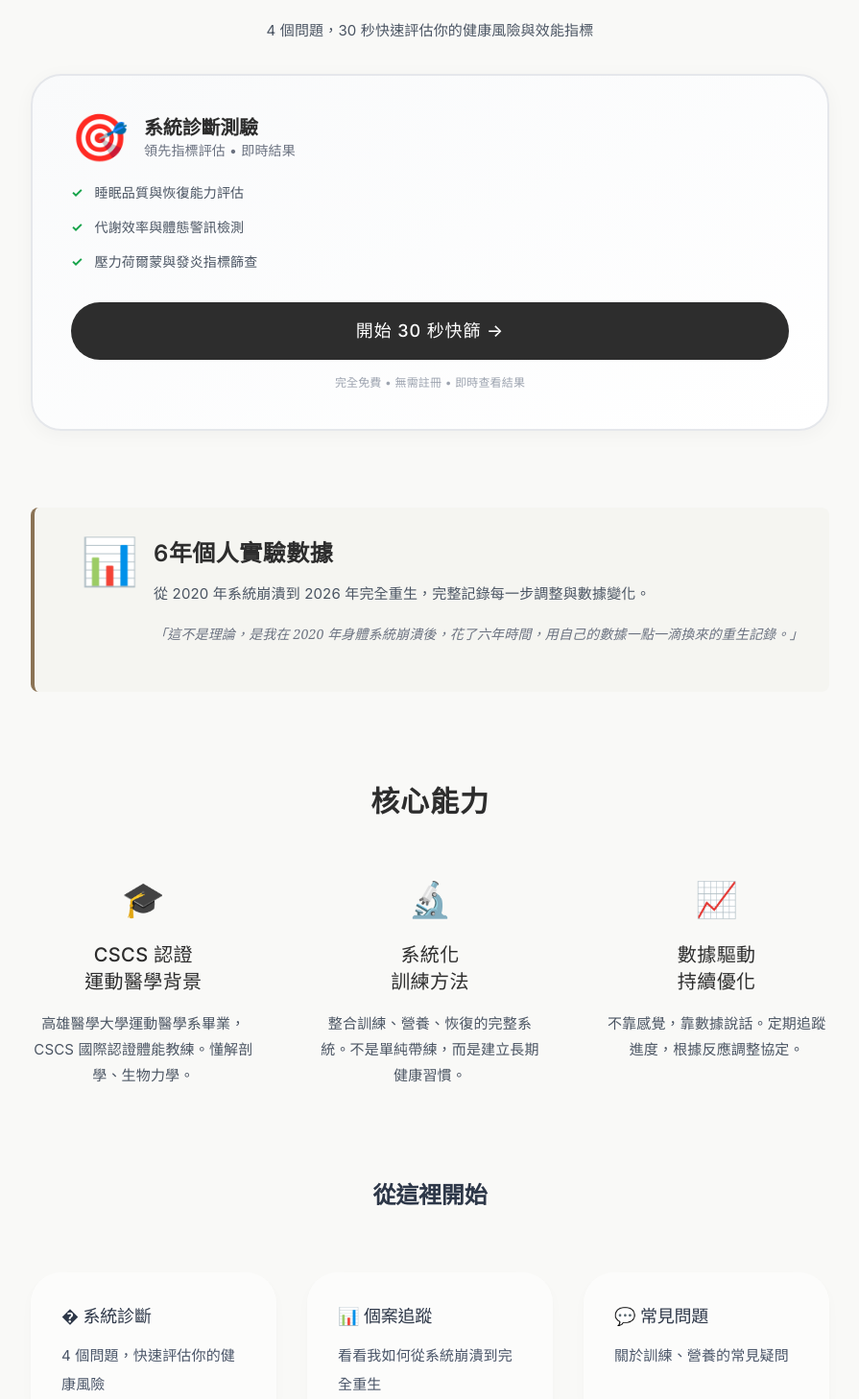
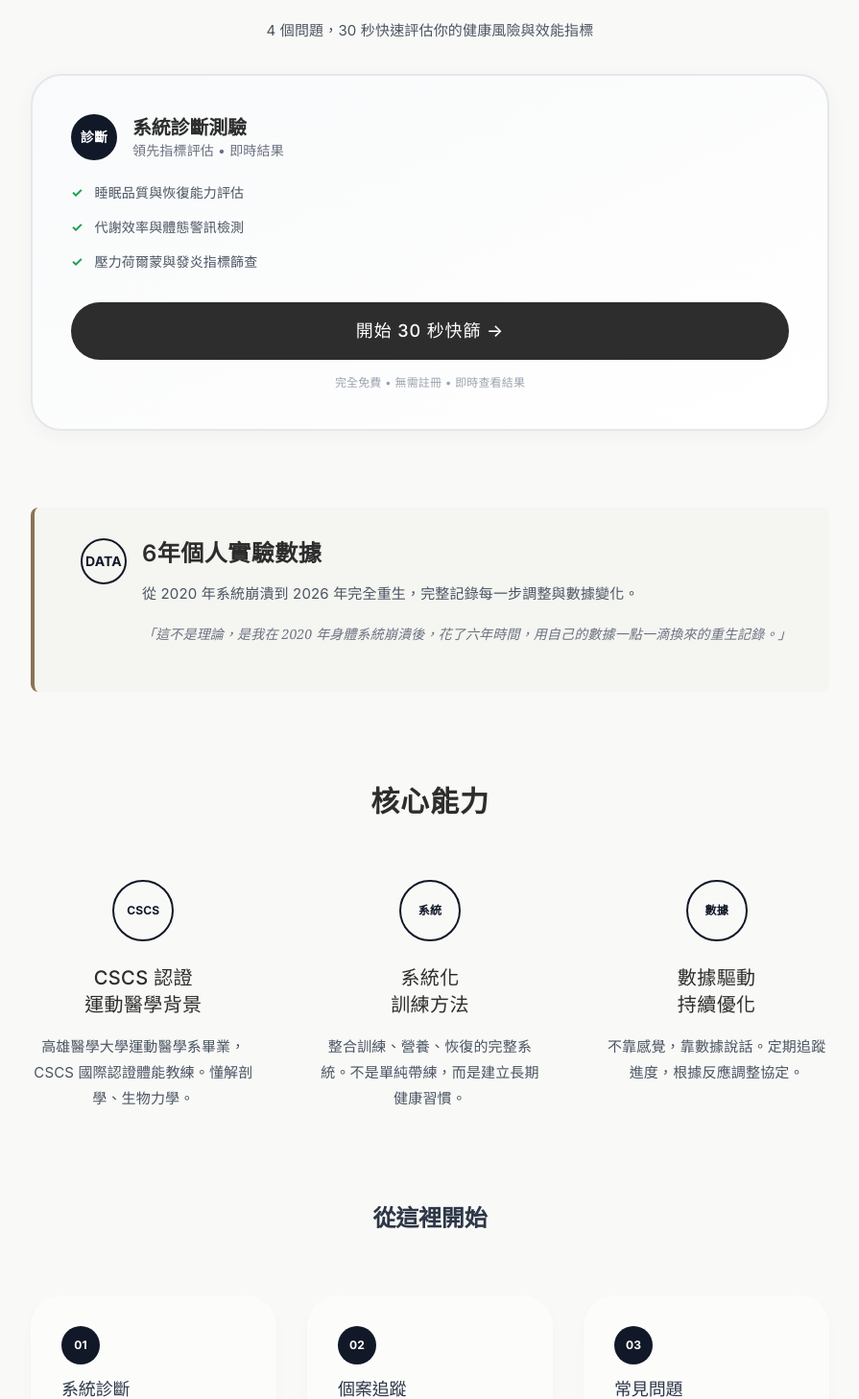
Before and after one commit to chenhoward456-hash/V3, a Next.js app: page / in a window 1280 px wide. Shown: the part 715-2173 px from the top of the page at 96% size, without its empty margins (192-1087 px from the left). Built offline with nearby package versions, Linux system fonts and the light colour scheme.

Commit message:
優化視覺設計：移除 emoji 圖示，改用專業的圓形標記和線條設計

```diff
--- a/app/action/page.tsx
+++ b/app/action/page.tsx
@@ -100,8 +100,8 @@ export default function ActionPage() {
 
         <div className="mt-12 pt-8 border-t border-gray-300">
           <p className="text-gray-500 text-sm leading-relaxed">
-            📍 Coolday Fitness 北屯館<br />
-            🎓 教練主管 Howard Chen • CSCS 認證
+            <strong>地點：</strong>Coolday Fitness 北屯館<br />
+            <strong>教練：</strong>Howard Chen • CSCS 認證
           </p>
         </div>
       </div>
@@ -121,28 +121,28 @@ export default function ActionPage() {
         <h3 className="text-2xl font-semibold mb-8 text-center" style={{color: '#2D2D2D', letterSpacing: '0.03em'}}>預約前的常見疑問</h3>
 
         <div className="space-y-6">
-          <div className="border-l-4 border-gray-300 pl-6 py-2">
+          <div className="border-l-4 border-gray-900 pl-6 py-2">
             <h4 className="font-semibold mb-2" style={{color: '#2D2D2D'}}>評估需要多久時間？</h4>
             <p className="text-gray-600 text-sm leading-relaxed">
               初次評估約 60-90 分鐘，包含體態評估、動作能力測試、訓練目標討論。
             </p>
           </div>
 
-          <div className="border-l-4 border-gray-300 pl-6 py-2">
+          <div className="border-l-4 border-gray-900 pl-6 py-2">
             <h4 className="font-semibold mb-2" style={{color: '#2D2D2D'}}>一定要去現場嗎？</h4>
             <p className="text-gray-600 text-sm leading-relaxed">
               是的，初次評估需要現場進行，才能準確評估你的動作模式與體態。後續訓練可討論線上或現場。
             </p>
           </div>
 
-          <div className="border-l-4 border-gray-300 pl-6 py-2">
+          <div className="border-l-4 border-gray-900 pl-6 py-2">
             <h4 className="font-semibold mb-2" style={{color: '#2D2D2D'}}>費用如何計算？</h4>
             <p className="text-gray-600 text-sm leading-relaxed">
               初次諮詢免費。正式訓練計畫會根據你的目標與需求客製化報價，透過 LINE 詳談。
             </p>
           </div>
 
-          <div className="border-l-4 border-gray-300 pl-6 py-2">
+          <div className="border-l-4 border-gray-900 pl-6 py-2">
             <h4 className="font-semibold mb-2" style={{color: '#2D2D2D'}}>我是完全新手，也適合嗎？</h4>
             <p className="text-gray-600 text-sm leading-relaxed">
               非常適合！我會從基礎動作開始教學，確保你建立正確的動作模式，避免運動傷害。
--- a/app/page.tsx
+++ b/app/page.tsx
@@ -45,7 +45,7 @@ export default function HomePage() {
         <div className="bg-gradient-to-br from-gray-50 to-white rounded-[2rem] p-10 border-2 border-gray-200" style={{boxShadow: '0 4px 20px rgba(0, 0, 0, 0.04)'}}>
           <div className="flex items-center justify-between mb-6">
             <div className="flex items-center gap-4">
-              <div className="text-5xl">🎯</div>
+              <div className="w-12 h-12 rounded-full bg-gray-900 flex items-center justify-center text-white font-bold text-sm">診斷</div>
               <div>
                 <h4 className="text-xl font-semibold" style={{color: '#2D2D2D'}}>系統診斷測驗</h4>
                 <p className="text-gray-500 text-sm">領先指標評估 • 即時結果</p>
@@ -85,7 +85,7 @@ export default function HomePage() {
       {/* 真誠區塊 - 6年實驗數據 */}
       <div className="my-20 max-w-4xl mx-auto" style={{borderLeft: '4px solid #8B7355', paddingLeft: '2rem', backgroundColor: 'rgba(139, 115, 85, 0.03)', padding: '2rem 2rem 2rem 3rem', borderRadius: '0.5rem'}}>
         <div className="flex items-start gap-4 mb-4">
-          <span className="text-5xl">📊</span>
+          <div className="w-12 h-12 rounded-full border-2 border-gray-900 flex items-center justify-center text-gray-900 font-bold text-sm flex-shrink-0">DATA</div>
           <div>
             <h3 className="text-2xl font-semibold mb-3" style={{color: '#2D2D2D', letterSpacing: '0.02em'}}>6年個人實驗數據</h3>
             <p className="text-gray-600 leading-relaxed text-[15px] mb-4">
@@ -103,7 +103,7 @@ export default function HomePage() {
         <h3 className="text-3xl font-semibold mb-16 text-center" style={{color: '#2D2D2D', letterSpacing: '0.03em'}}>核心能力</h3>
         <div className="grid md:grid-cols-3 gap-16">
           <div className="text-center">
-            <div className="text-4xl mb-6" style={{color: '#8B7355'}}>🎓</div>
+            <div className="w-16 h-16 mx-auto mb-6 rounded-full border-2 border-gray-900 flex items-center justify-center text-gray-900 font-bold text-xs">CSCS</div>
             <h4 className="text-xl font-medium mb-4" style={{color: '#2D2D2D', letterSpacing: '0.02em'}}>CSCS 認證<br />運動醫學背景</h4>
             <p className="text-gray-600 leading-relaxed text-[15px]">
               高雄醫學大學運動醫學系畢業，CSCS 國際認證體能教練。懂解剖學、生物力學。
@@ -111,7 +111,7 @@ export default function HomePage() {
           </div>
 
           <div className="text-center">
-            <div className="text-4xl mb-6" style={{color: '#8B7355'}}>🔬</div>
+            <div className="w-16 h-16 mx-auto mb-6 rounded-full border-2 border-gray-900 flex items-center justify-center text-gray-900 font-bold text-xs">系統</div>
             <h4 className="text-xl font-medium mb-4" style={{color: '#2D2D2D', letterSpacing: '0.02em'}}>系統化<br />訓練方法</h4>
             <p className="text-gray-600 leading-relaxed text-[15px]">
               整合訓練、營養、恢復的完整系統。不是單純帶練，而是建立長期健康習慣。
@@ -119,7 +119,7 @@ export default function HomePage() {
           </div>
 
           <div className="text-center">
-            <div className="text-4xl mb-6" style={{color: '#8B7355'}}>📈</div>
+            <div className="w-16 h-16 mx-auto mb-6 rounded-full border-2 border-gray-900 flex items-center justify-center text-gray-900 font-bold text-xs">數據</div>
             <h4 className="text-xl font-medium mb-4" style={{color: '#2D2D2D', letterSpacing: '0.02em'}}>數據驅動<br />持續優化</h4>
             <p className="text-gray-600 leading-relaxed text-[15px]">
               不靠感覺，靠數據說話。定期追蹤進度，根據反應調整協定。
@@ -132,15 +132,18 @@ export default function HomePage() {
         <h3 className="text-2xl font-semibold mb-8 text-center">從這裡開始</h3>
         <div className="action-grid">
           <Link href="/diagnosis" className="action-card">
-            <h4>� 系統診斷</h4>
+            <div className="w-10 h-10 rounded-full bg-gray-900 flex items-center justify-center text-white font-bold text-xs mb-3">01</div>
+            <h4>系統診斷</h4>
             <p>4 個問題，快速評估你的健康風險</p>
           </Link>
           <Link href="/case" className="action-card">
-            <h4>📊 個案追蹤</h4>
+            <div className="w-10 h-10 rounded-full bg-gray-900 flex items-center justify-center text-white font-bold text-xs mb-3">02</div>
+            <h4>個案追蹤</h4>
             <p>看看我如何從系統崩潰到完全重生</p>
           </Link>
           <Link href="/faq" className="action-card">
-            <h4>💬 常見問題</h4>
+            <div className="w-10 h-10 rounded-full bg-gray-900 flex items-center justify-center text-white font-bold text-xs mb-3">03</div>
+            <h4>常見問題</h4>
             <p>關於訓練、營養的常見疑問</p>
           </Link>
         </div>
```
